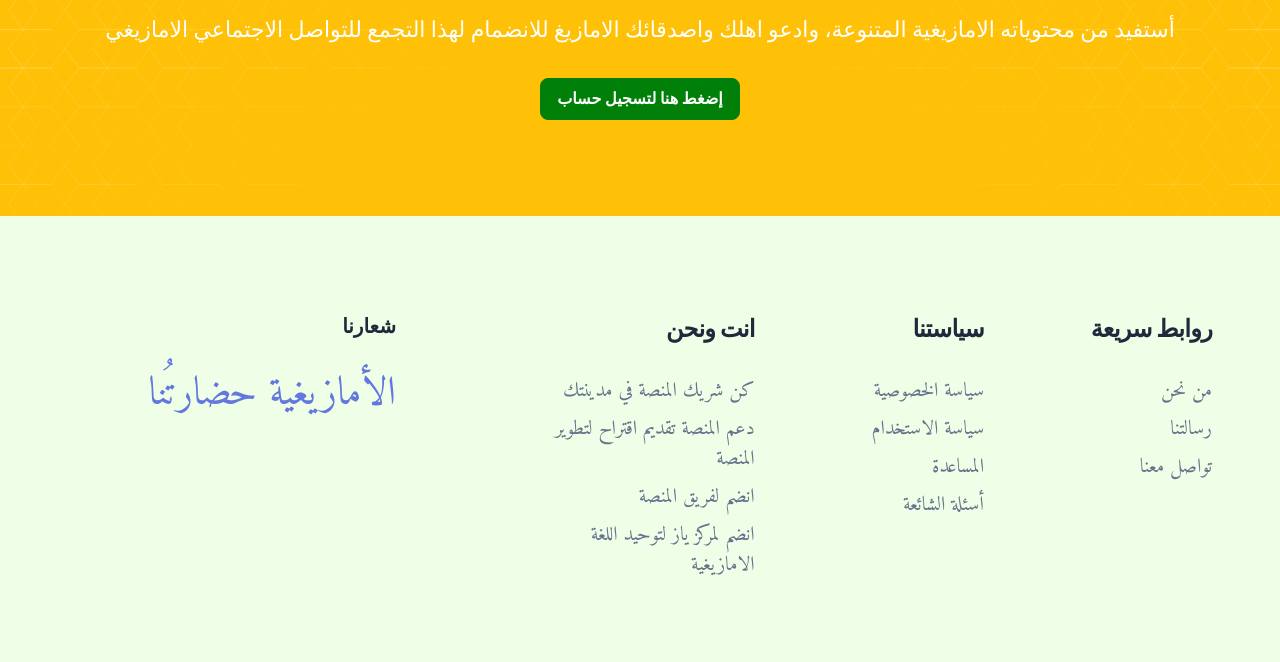
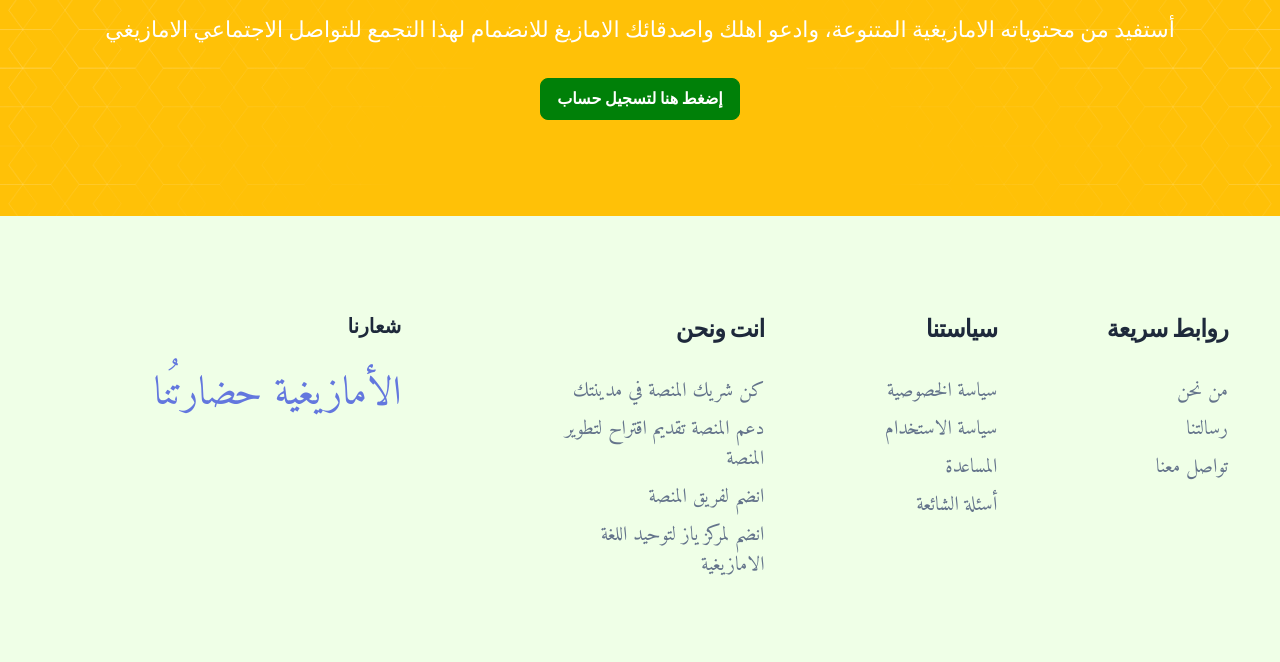
Before and after one commit to rachagff/website-amazigh-html, a plain HTML site: page index.html in a window 1280 px wide. Shown: the part 4719-5381 px from the top of the page. Drawn offline with nearby package versions, Linux system fonts and the light colour scheme; animation ran at ten frames a second; a script that the page names is missing; a web font is replaced by a local one.

Commit message:
Update index.html

```diff
--- a/index.html
+++ b/index.html
@@ -597,7 +597,7 @@
 
 
     <footer class="container-fluid pt-7" style="background-color: #efffe7;">
-      <div class="m-7 me-7 " >
+      <div class="m-7 me-5 " >
       <!-- Footer 4 column -->
       <div class="row">
          <div class="col-lg-8 col-12">
@@ -636,7 +636,7 @@
                   </div>
                </div>
 
-               <div class="col-lg-4 col-12 pe-0 pe-lg-7" >
+               <div class="col-lg-4 col-12 pe-3 pe-lg-7" >
                   <div class="mb-3 pb-2 d-flex justify-content-between border-bottom border-bottom-lg-0 position-relative">
                      <h3>سياستنا</h3>
                      <a
```
